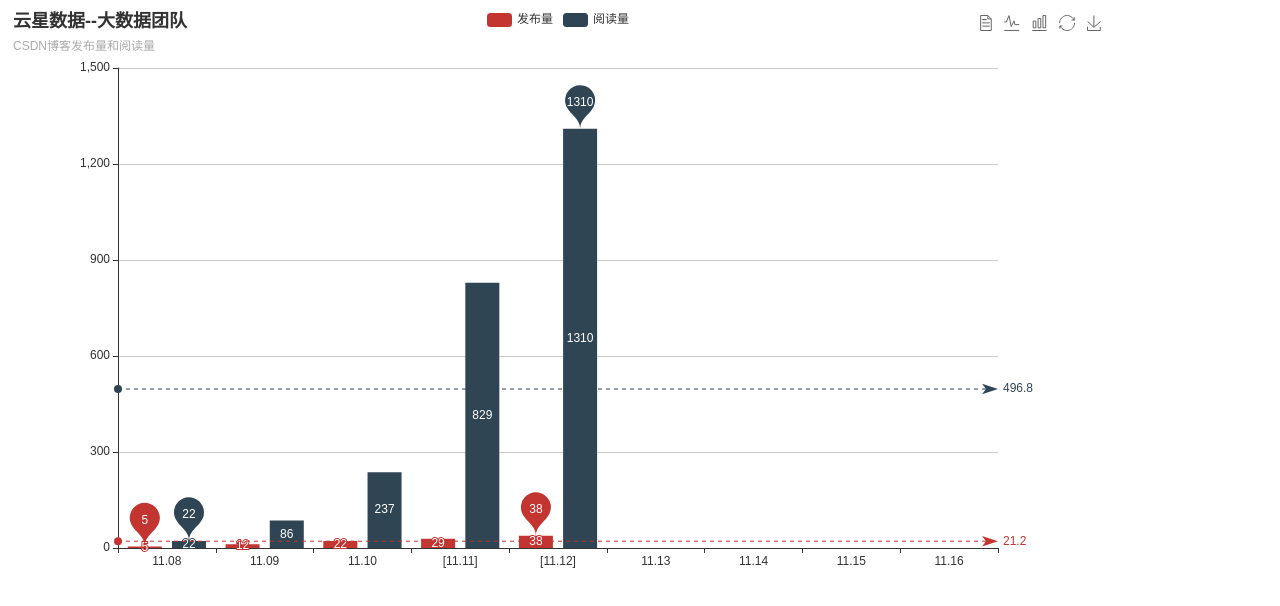
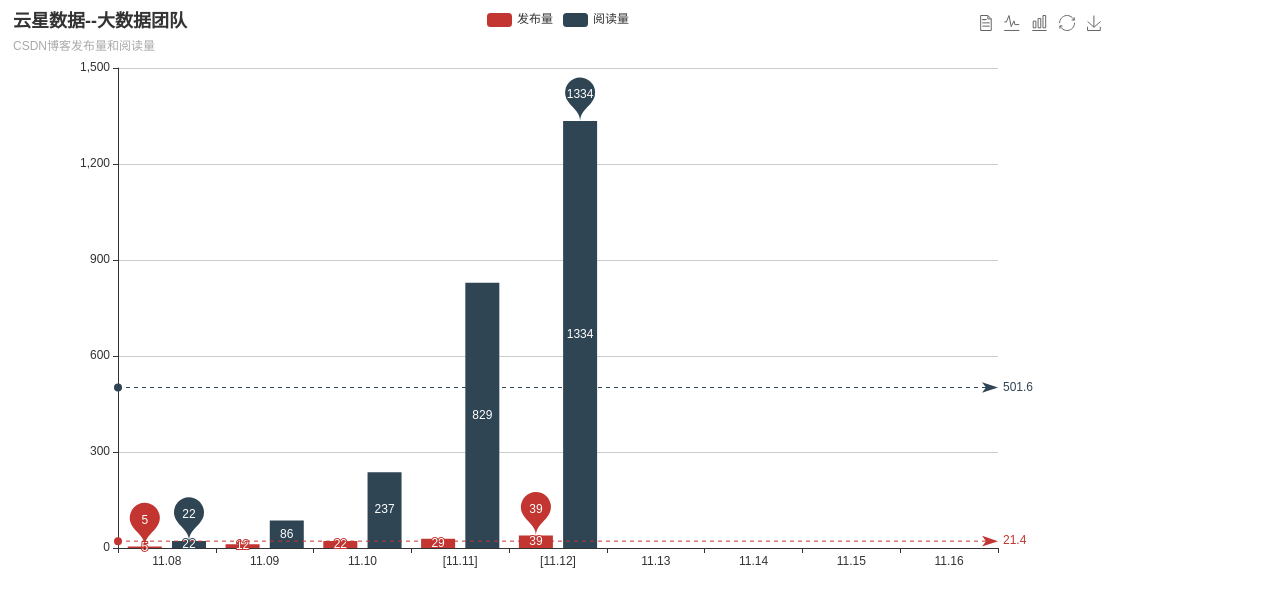
Before and after one commit to egbertzeng/mesos-learn, a plain HTML site: page echart/index.html in a window 1280 px wide. Drawn offline with Linux system fonts and the light colour scheme.

Commit message:
add echarts

```diff
--- a/echart/index.html
+++ b/echart/index.html
@@ -49,7 +49,7 @@
             {
                 name:'发布量',
                 type:'bar',
-                data:[5, 12, 22, 29,38,null,null,null,null,],
+                data:[5, 12, 22, 29,39,null,null,null,null,],
                 itemStyle : { normal: {label : {show: true}}},
                 markPoint : {
                     data : [
@@ -66,7 +66,7 @@
             {
                 name:'阅读量',
                 type:'bar',
-                data:[22, 86, 237, 829,1310,null,null,null,null,],
+                data:[22, 86, 237, 829,1334,null,null,null,null,],
                 itemStyle : { normal: {label : {show: true}}},
                 markPoint : {
                     data : [
```
